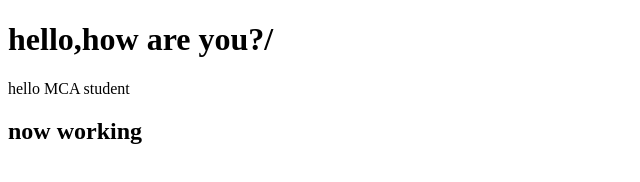
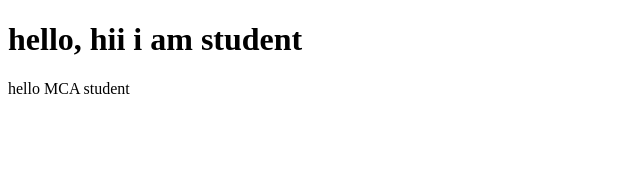
Before and after one commit to dhruvika28/githubtaask, a plain HTML site: page index.html in a window 1280 px wide. Shown: the whole page, without its empty margins (0-640 px from the left). Drawn offline with Linux system fonts and the light colour scheme.

Commit message:
index modify

```diff
--- a/index.html
+++ b/index.html
@@ -4,12 +4,12 @@
     <meta charset="UTF-8">
     <meta http-equiv="X-UA-Compatible" content="IE=edge">
     <meta name="viewport" content="width=device-width, initial-scale=1.0">
-    <title>Document</title>
+    <title>learn git</title>
 
 </head>
 <body>
-    <h1>hello,how are you?/</h1>
+    <h1>hello, hii i am student</h1>
     <p>hello MCA student</p>
-    <h2>now working</h2>
+
 </body>
 </html>
```
